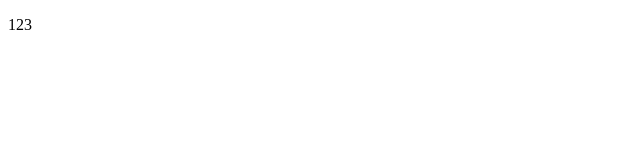
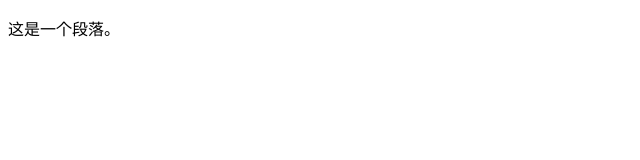
Before and after one commit to ItA-z123/web1, a plain HTML site: page 1.html in a window 1280 px wide. Shown: the whole page, without its empty margins (0-640 px from the left). Drawn offline with Linux system fonts and the light colour scheme.

Commit message:
Update 1.html

```diff
--- a/1.html
+++ b/1.html
@@ -6,7 +6,7 @@
 </head>
 <body>
 
-<p> 123</p>
+<p>这是一个段落。</p>
 
 </body>
 </html>
```
